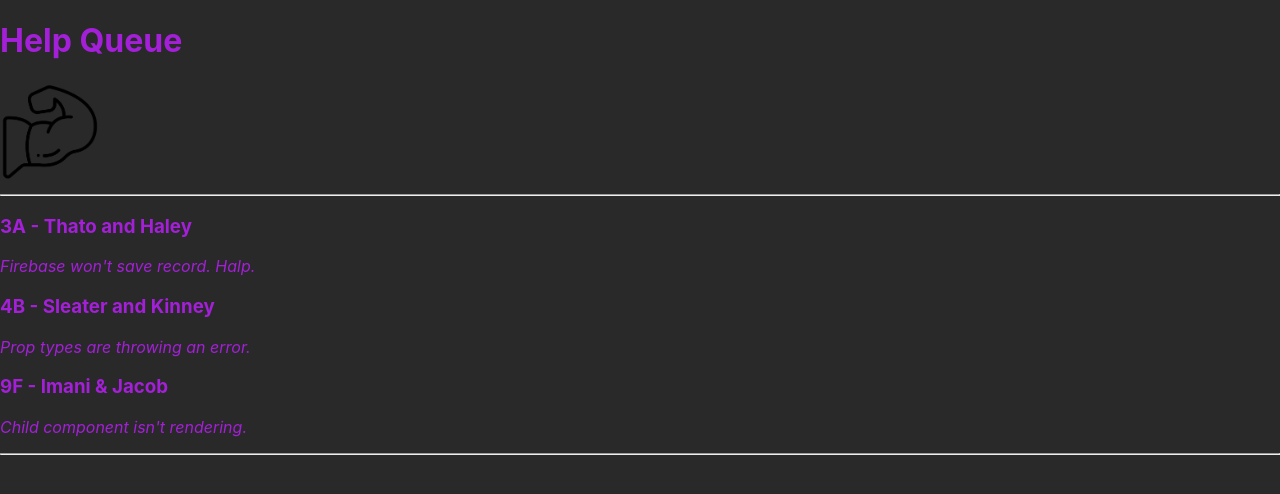
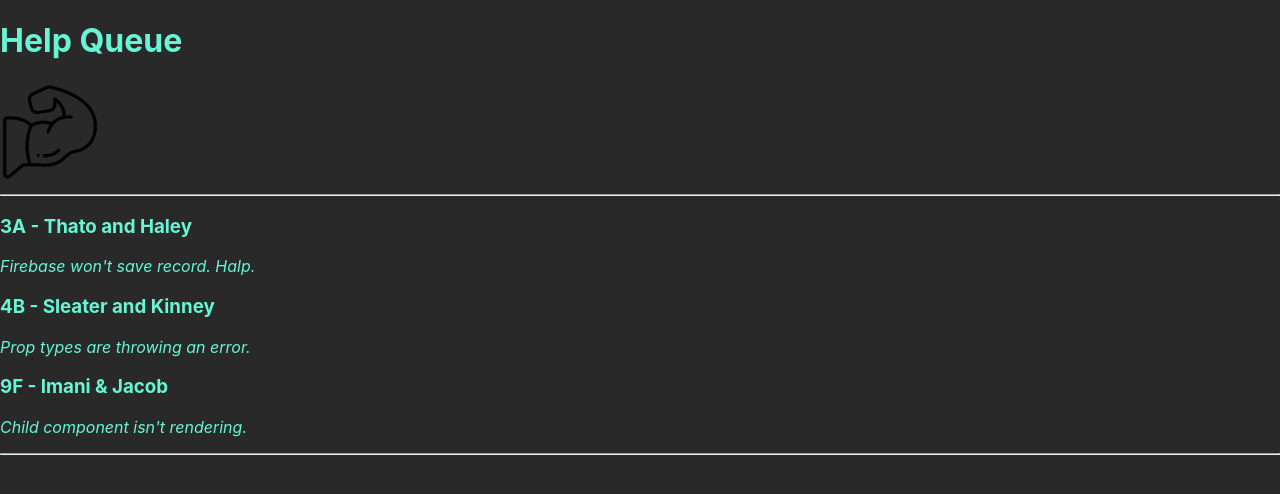
Before and after one commit to brandonfullstack/help-queue, a React (Create React App) app: page / in a window 1280 px wide. Shown: the top 494 px of the page. Built offline with nearby package versions, Linux system fonts and the light colour scheme.

Commit message:
Update global text color

```diff
--- a/src/index.css
+++ b/src/index.css
@@ -6,7 +6,7 @@ body {
   -webkit-font-smoothing: antialiased;
   -moz-osx-font-smoothing: grayscale;
   background-color: #292929;
-  color: #a41fd8;
+  color: #66f6d4;
 }
 
 code {
```
